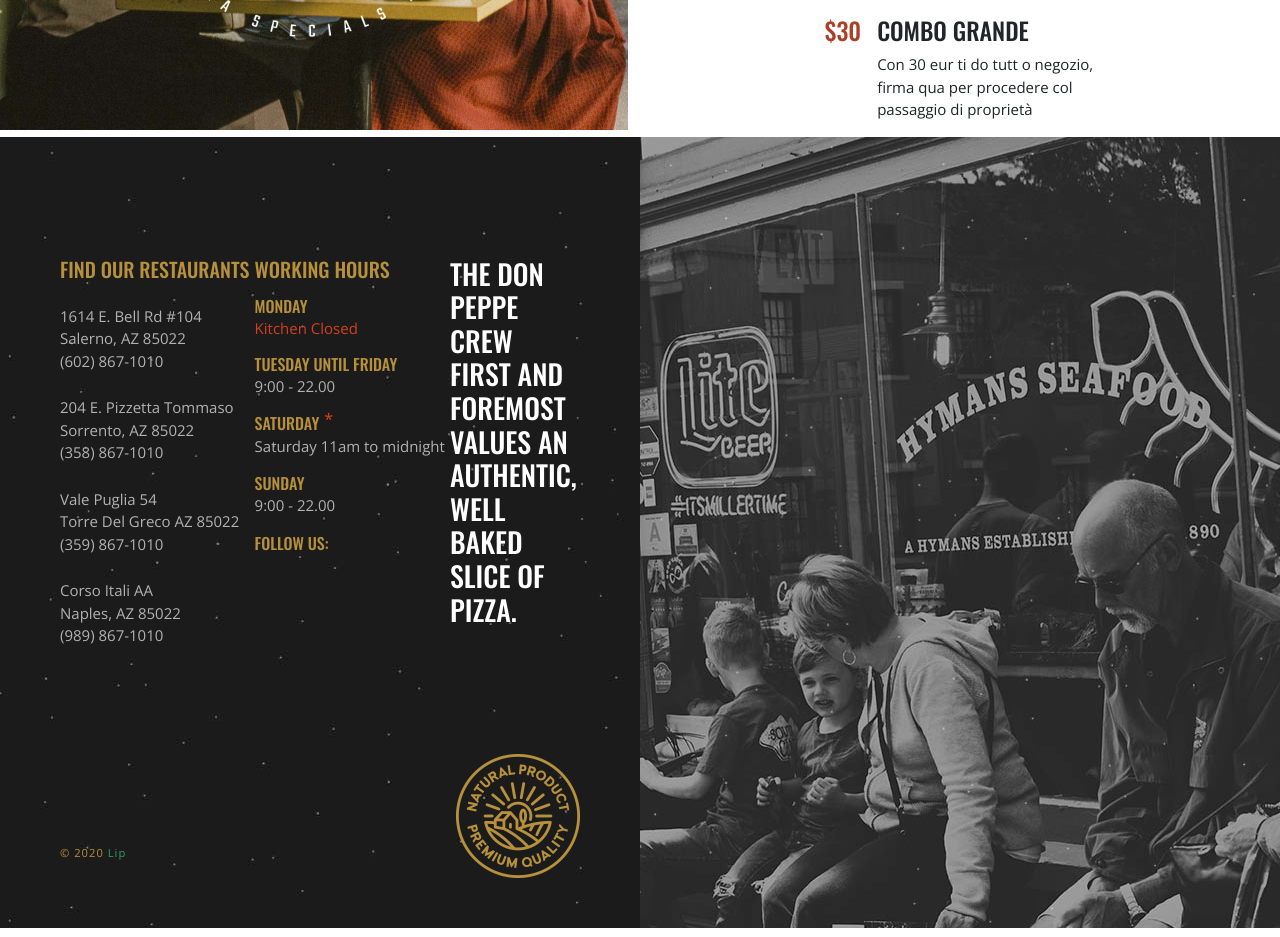
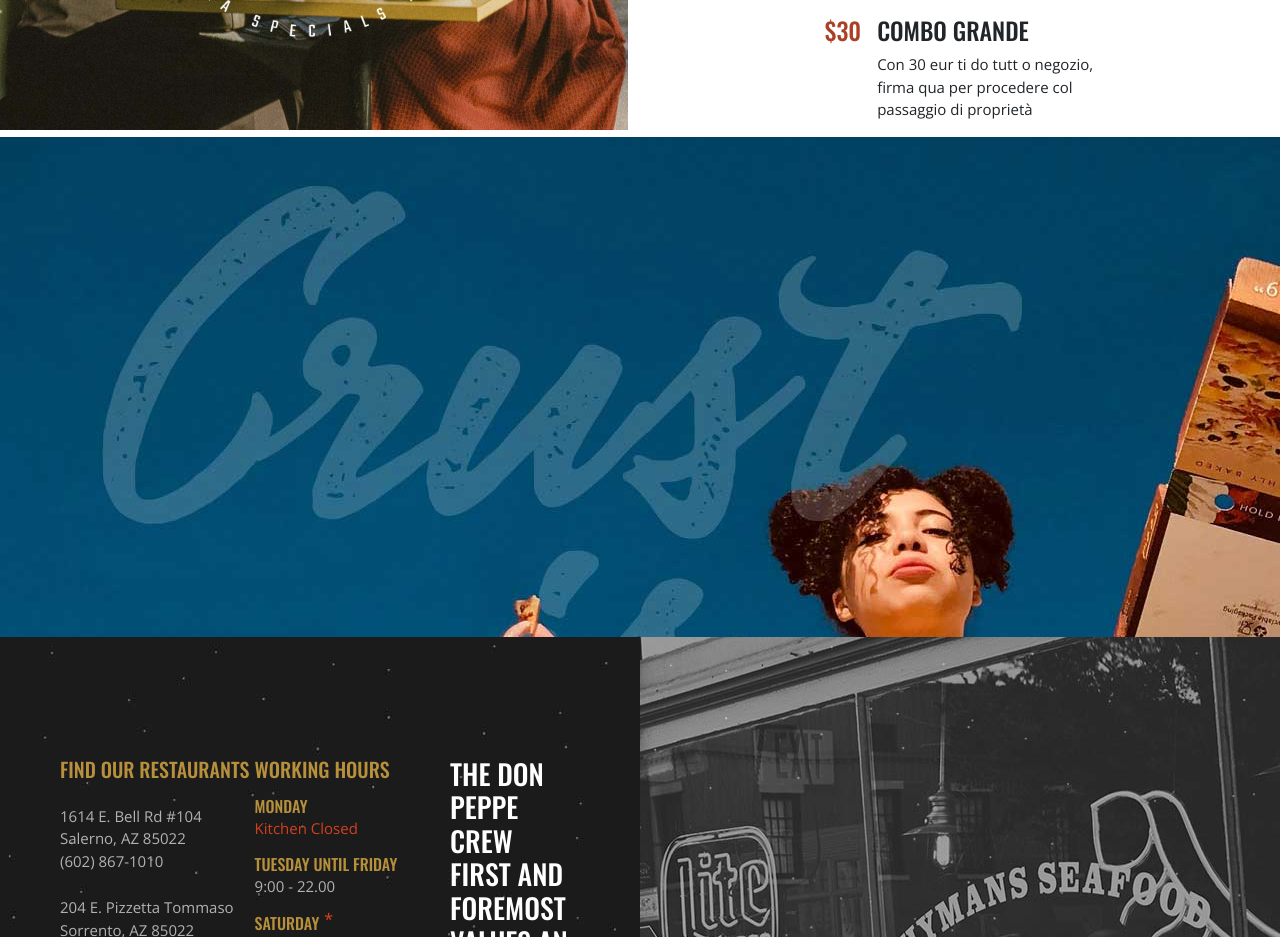
Before and after one commit to Lip-7/proj-html-vuejs, a Vue app: page / in a window 1280 px wide. Shown: the part 1420-2357 px from the top of the page. Built offline with nearby package versions, Linux system fonts and the light colour scheme; a web font is replaced by a local one.

Commit message:
started parallax banner, missing text

```diff
--- a/src/components/MainComponent.vue
+++ b/src/components/MainComponent.vue
@@ -3,6 +3,7 @@
         <GalleryInfo/>
         <CaruselPosts/>
         <OffertsComponent/>
+        <ParallaxBanner/>
     </main>
 </template>
 
@@ -10,6 +11,7 @@
 import CaruselPosts from './MainInnerComponents/JourneyPosts/CaruselPosts.vue';
 import GalleryInfo from './MainInnerComponents/GalleryInfoimages/GalleryInfo.vue';
 import OffertsComponent from './MainInnerComponents/Offerts/OffertsComponent.vue'
+import ParallaxBanner from './MainInnerComponents/ParallaxBanner/ParallaxBanner.vue';
 export default {
     name: 'MainComponent',
     data() {
@@ -24,6 +26,7 @@ export default {
         GalleryInfo,
         CaruselPosts,
         OffertsComponent,
+        ParallaxBanner,
     },
     mounted() {
 
--- /dev/null
+++ b/src/components/MainInnerComponents/ParallaxBanner/ParallaxBanner.vue
@@ -0,0 +1,50 @@
+<template>
+    <div class="wrap">
+        <div class="parallaxImg"></div>
+        <!-- <h2>GO AHEAD AND
+            BUILD YOUR
+            OWN PIZZA
+            WE WON’T
+            JUDGE!</h2> -->
+    </div>
+</template>
+
+<script>
+export default {
+    name: 'ParallaxBanner',
+    data() {
+        return {
+
+        }
+    },
+    methods: {
+
+    },
+    props: [],
+    components: {
+
+    },
+    mounted() {
+
+    }
+}
+</script>
+
+<style lang="scss" scoped>
+.wrap {
+    height: 500px;
+    width: 100%;
+    overflow: hidden;
+    position: relative;
+
+    .parallaxImg {
+        position: absolute;
+        top: 0;
+        left: 0;
+        width: 100%;
+        height: 100%;
+        background-image: url('/img/h3-background-img.jpg');
+        background-attachment: fixed;
+    }
+}
+</style>
```
